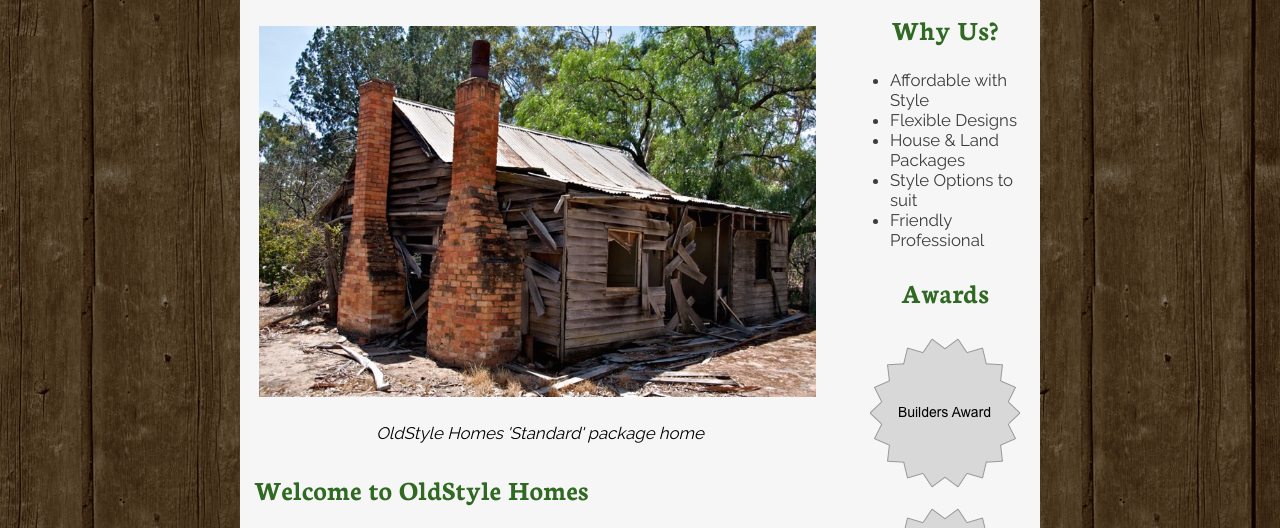
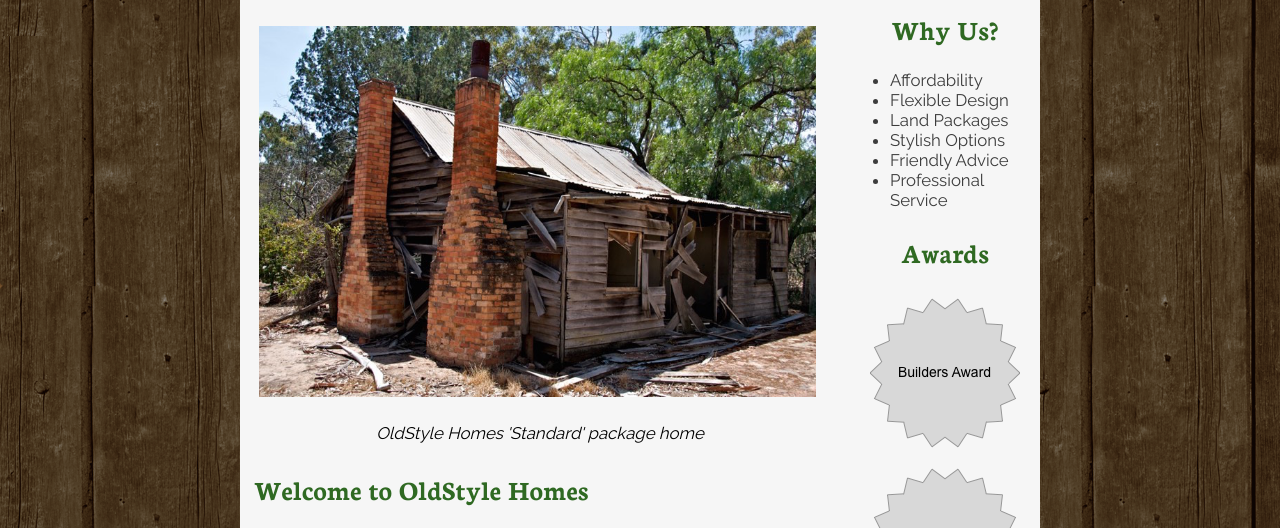
Before and after one commit to rrnwick/OldStyleHomes, a plain HTML site: page index.html in a window 1280 px wide. Shown: the part 214-742 px from the top of the page. Drawn offline with Linux system fonts and the light colour scheme.

Commit message:
minor homepage sidebar content change

```diff
--- a/index.html
+++ b/index.html
@@ -81,11 +81,12 @@
             <div id="sellingpoints">
                 <h2>Why Us?</h2>
                 <ul>
-                    <li>Affordable with Style</li>
-                    <li>Flexible Designs</li>
-                    <li>House &amp; Land Packages</li>
-                    <li>Style Options to suit</li>
-                    <li>Friendly Professional</li>
+                    <li>Affordability</li>
+                    <li>Flexible Design</li>
+                    <li>Land Packages</li>
+                    <li>Stylish Options</li>
+                    <li>Friendly Advice</li>
+                    <li>Professional Service</li>
                 </ul>
             </div>
 
```
